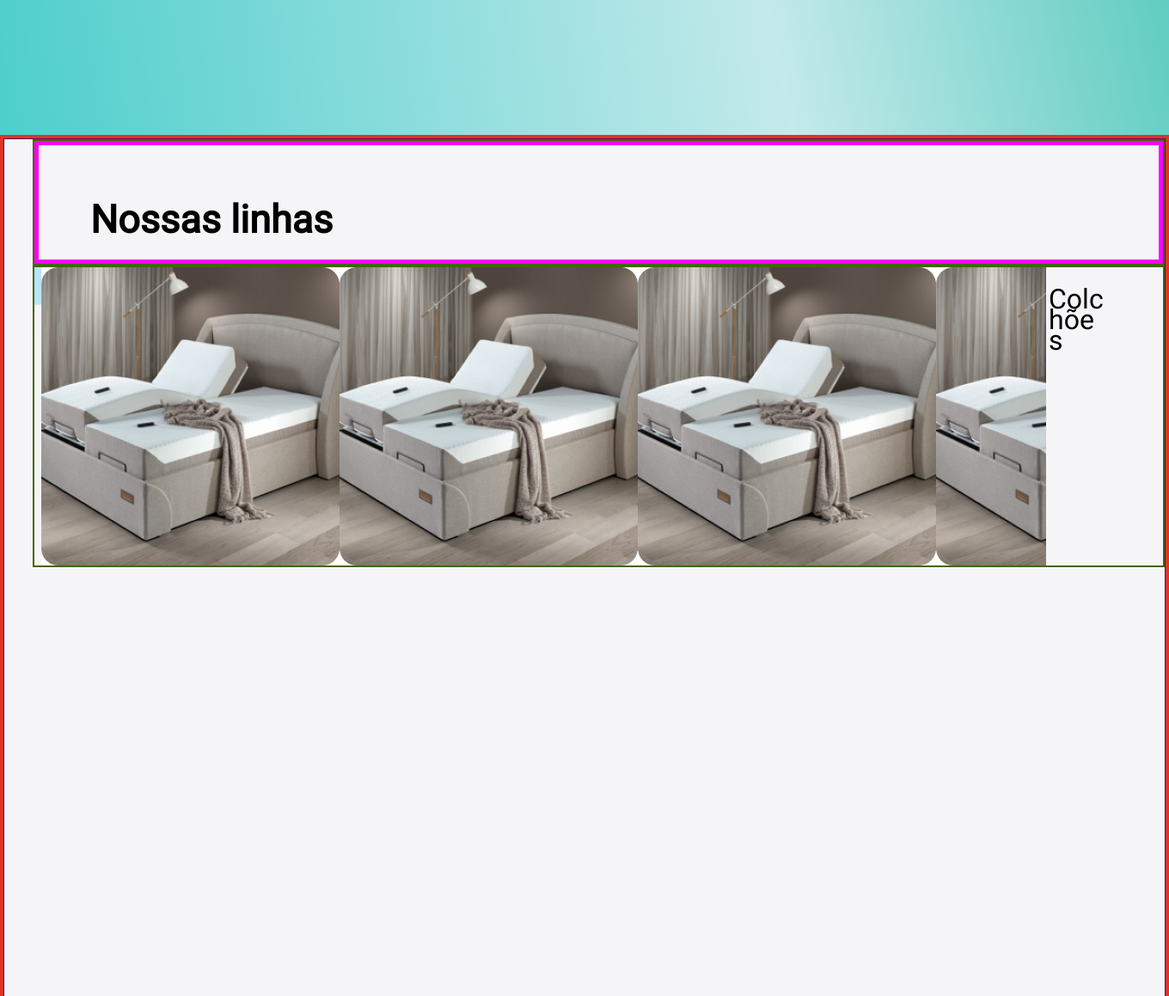
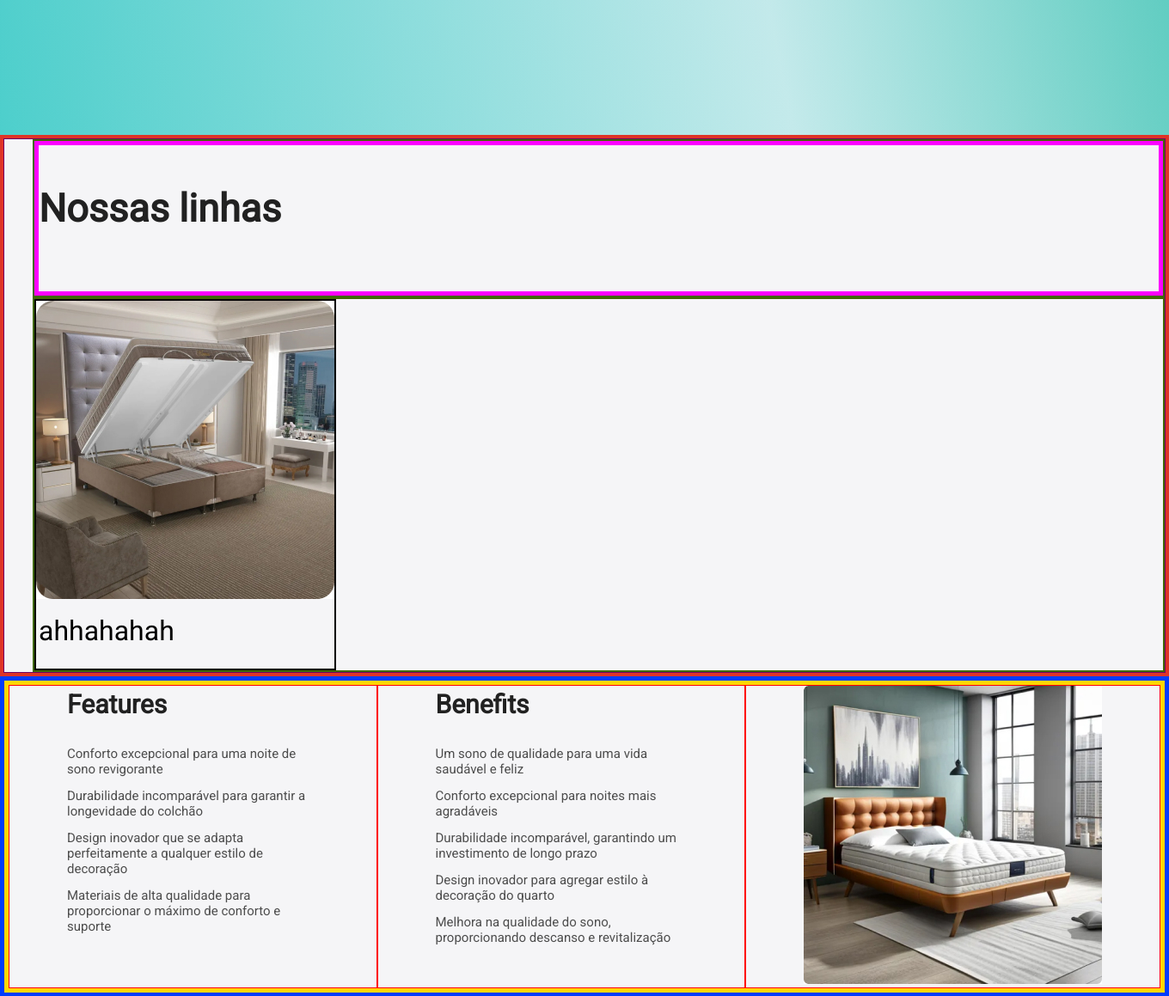
Before and after one commit to filipefolletto/foliariweb.github.io, a PHP site: page /web/index.html in a window 1360 px wide. Shown: the part 612-1771 px from the top of the page at 86% size. Run offline with PHP 8.4, Linux system fonts and the light colour scheme.

Commit message:
parte estrutura js pronto

```diff
--- a/css/main.css
+++ b/css/main.css
@@ -12,7 +12,7 @@
     border: 1px solid rgb(113, 3, 100);
 }
 
-.div-nossaLinhas, .div-container-produtos{
+.div-nossasLinhas, .div-container-produtos{
     display: flex;
     flex-direction: row;
     /* flex-wrap: nowrap; */
@@ -23,7 +23,7 @@
 /* .div-container-produtos{
 
 } */
-.div-nossaLinhas h3{
+.div-nossasLinhas h2{
     color: #212121;
     font-size: 45px;
     font-family: Roboto;
@@ -31,23 +31,28 @@
     line-height: 27px;
     word-wrap: break-word;
 
-    padding: 60px 0 83px 3px;
+    padding: 60px 0 83px 0;
 }
+
+
+
+
+                /* Usado no JS */
 
 .card-produto{
     display: flex;
     flex-direction: column;
     border: 2px solid black;
     /* alterar essa margin */
-    margin:1000px;
+    margin-right: 57px;
 }
 
-.card-img{
+.div-card-img{
     width: 347px;
     height: 347px;
 }
 
-.card-img img {
+.imgProduto {
     width: 100%;
     height: 100%;
     /* border-radius: 20px; */
@@ -55,12 +60,12 @@
     background-size: cover;
 }
 
-.card-nome-produto{
+.div-nome-produto{
     display: flex;
     justify-content: flex-start;
 }
 
-.card-nome-produto h4{
+.nomeProduto{
     color: black;
     font-size: 32px;
     font-family: Roboto;
--- a/js/carroussel.js
+++ b/js/carroussel.js
@@ -1,17 +1,18 @@
+const paiCard = document.querySelector(".div-container-produtos")
+
+const fotos = [
+'acessorios',
+'boxes',
+'cabeceiras',
+'cadeiras',
+'dreamspet',
+'poltronas',
+'vestuario',]
 
 
-const fotos = [ 'acessorios',
-'BOXES',
-'CABECEIRA',
-'cadeiras',
-'DREAMSPET',
-'POLTRONAS',
-'VESTUÁRIO',]
-
-
-fotos.forEach(card => {
-    card = createElement()
-});
+// fotos.forEach(card => {
+//     card = createElement()
+// });
 
 
 
@@ -22,17 +23,55 @@ const createElement = (tag, className) => {
 }
 
 const creatCard = (personagem) => {
-    const card = createElement('div', 'card')
+    const card = createElement('div', 'card-produto')
 
-    front.style.backgroundImage = `url('../images/${fotos}.png')`
-    card.className = "card"
+    const divCardImg = createElement('div', 'div-card-img')
+    const imgProduto = createElement('img', 'imgProduto')
+    // imgProduto.src = `url(../img/${fotos}.png)`
+    imgProduto.src = `../img/${fotos[1]}.png`
 
 
-    grid.appendChild(card)
-    card.setAttribute('data-personagem', personagem)
+    const divNomeProduto = createElement('div', 'div-nome-produto')
+    const h4Nome = createElement('h4', 'nomeProduto')
+    h4Nome.innerHTML = 'ahhahahah'
 
-    return card
+
+
+    // front.style.backgroundImage = `url('../images/${fotos}.png')`
+
+    divCardImg.appendChild(imgProduto)
+    divNomeProduto.appendChild(h4Nome)
+
+    card.appendChild(divCardImg)
+    card.appendChild(divNomeProduto)
+
+    paiCard.appendChild(card)
+
+    // console.log(paiCard)
+    return paiCard
+
+    // paiCard .appendChild(card)
+    // card.setAttribute('data-personagem', personagem)
+
 }
+
+creatCard()
+
+
+
+
+
+
+
+
+
+
+
+
+
+
+
+
 
 // const createElement = (tag, className) => {
 //     const element = document.createElement(tag)
--- a/web/index.html
+++ b/web/index.html
@@ -11,6 +11,7 @@
     <link rel="stylesheet" href="../css/nav.css">
     <link rel="stylesheet" href="../css/main.css">
     <link rel="stylesheet" href="../css/carroussel.css">
+    <script defer src="../js/carroussel.js"></script>
     <title>Folliari</title>
 </head>
 <body>
@@ -76,85 +77,26 @@
         <main class="main-carrocel">
             <div class="main-container">
 
-                <div class="div-nossaLinhas">
+                <div class="div-nossasLinhas">
                     <h2 class="nossas-linhas">Nossas linhas</h2>
                 </div>
 
                 <div class="div-container-produtos">
-                        <div class="galeria-de-produtos">
-                            <button class="arrow-left-control" aria-label="previus-image"><div class="Ellipse1" ></div></button>
 
-                            <button class="arrow-right-control" aria-label="next-image"></button>
+                    <!-- <div class="card-produto">
+                        <div class="div-card-img">
+                            <img class="imgProduto" src="../img/colchoes.jpg" alt="">
+                        </div>
+                        <div class="div-nome-produto">
+                            <h4 class="nomeProduto">Colchões</h4>
+                        </div>
 
-
-                            <div class="card-produto1">
-                                <div class="card-img">
-                                    <img src="../img/colchoes.jpg" alt="">
-
-                                    <div class="card-nome-produto">
-                                        <h4>Colchõees</h4>
-                                    </div>
-                                </div>
-                            </div>
-
-                            <div class="card-produto2">
-                                <div class="card-img">
-                                    <img src="../img/colchoes.jpg" alt="">
-
-                                    <div class="card-nome-produto">
-                                        <h4>Colchõees</h4>
-                                    </div>
-                                </div>
-                            </div>
-
-                            <div class="card-produto3">
-                                <div class="card-img">
-                                    <img src="../img/colchoes.jpg" alt="">
-
-                                    <div class="card-nome-produto">
-                                        <h4>Colchõees</h4>
-                                    </div>
-                                </div>
-                            </div>
-
-                            <div class="card-produto4">
-                                <div class="card-img">
-                                    <img src="../img/colchoes.jpg" alt="">
-
-                                    <div class="card-nome-produto">
-                                        <h4>Colchõees</h4>
-                                    </div>
-                                </div>
-                            </div>
-
-                            <div class="card-produto5">
-                                <div class="card-img">
-                                    <img src="../img/colchoes.jpg" alt="">
-
-                                    <div class="card-nome-produto">
-                                        <h4>Colchõees</h4>
-                                    </div>
-                                </div>
-                            </div>
-                        </div>
-                        <div class="card-nome-produto">
-                            <h4>Colchões</h4>
-                        </div>
-                    </div>
-
-                    <div class="card-produto">
-                        <div class="card-img">
-                            <img src="../img/colchoes.jpg" alt="">
-                        </div>
-                        <div class="card-nome-produto">
-                            <h4>Colchões</h4>
-                        </div>
-                    </div>
+                    </div> -->
 
                 </div>
 
+                <!-- </div> -->
             </div>
-
         </main>  <!-- FECHAMENTO MAIN -->
 
 
@@ -345,5 +287,12 @@
             </div>
         </footer>   <!-- FECHAMENTO Icons -->
 
+
+
+
+                            <!-- <div class="galeria-de-produtos"> -->
+                                                <!-- <button class="arrow-left-control" aria-label="previus-image"><div class="Ellipse1" ></div></button>
+
+                                                <button class="arrow-right-control" aria-label="next-image"></button> -->
 </body>
 </html>
```
Also changed, not shown: img/boxes.png (renamed from img/BOXES.jpg), img/colchoes.png (renamed from img/colchoes.jpg), img/vestuario.png (renamed from img/VESTUÁRIO.png).
